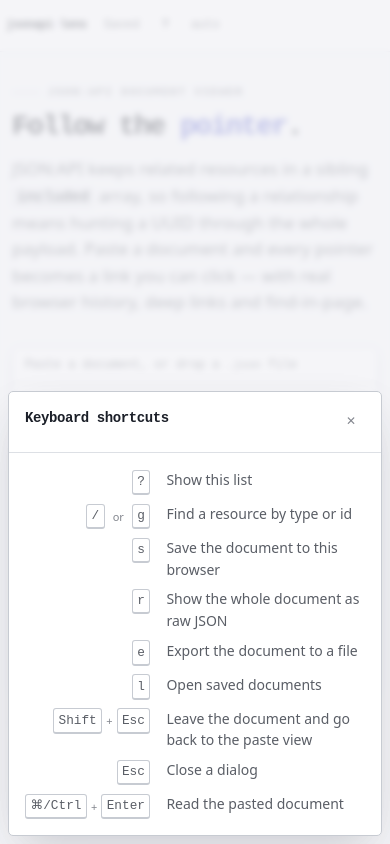
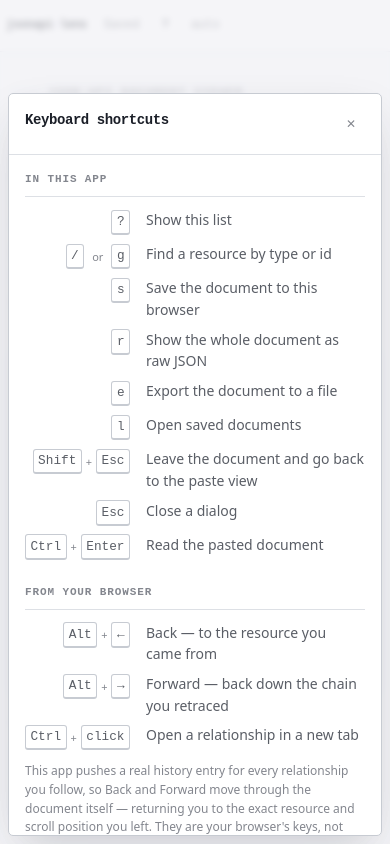
Before and after one commit to maksymskuibida/jsonapi-lens, a website built with Vite: page index.html in a window 390 px wide. Both pictures are taken after a click on the button "Keyboard shortcuts". Shown: the top 844 px of the page. Built offline with nearby package versions, Linux system fonts and the light colour scheme; a web font is replaced by a local one.

Commit message:
Teach the browser's Back and Forward keys, per OS
Every relationship in this app pushes a real history entry, so Back is how you
climb out of a chain you followed in — and it is the one key nobody knows,
because it is spelled ⌘ + [ on a Mac and Alt + ← everywhere else.

The shortcuts dialog now has two sections. The first is unchanged: only bindings
this app implements. The second is labelled as the browser's own and lists Back,
Forward and open-in-a-new-tab in the spelling of the platform it detects, with
the other platform's spelling underneath — that question is usually asked over
someone else's shoulder. The trackpad swipe and mouse side buttons get a line
too, since they are the easier sell.

Detection lives in platform.ts: userAgentData.platform, then navigator.platform,
then the UA string. It matches mac/iphone/ipad/ipod and deliberately not
AppleWebKit, which every Chrome UA carries on every platform. The same value
prints ⌘ or Ctrl for the "read the pasted document" hint, which had the Mac
spelling hardcoded in the markup.

Co-Authored-By: Claude Opus 5 <noreply@anthropic.com>

```diff
--- a/index.html
+++ b/index.html
@@ -101,7 +101,7 @@
                   accept="application/json,.json,.txt"
                   class="visually-hidden"
                 />
-                <span class="drop__hint"><kbd>⌘</kbd> <kbd>↵</kbd> to read</span>
+                <span class="drop__hint"><kbd id="hint-mod">⌘</kbd> <kbd>↵</kbd> to read</span>
               </div>
             </div>
 
--- a/src/main.ts
+++ b/src/main.ts
@@ -9,6 +9,7 @@ import { formatBytes, formatDuration } from "./format.js";
 import { domId, parseDomId, resourceKey } from "./ident.js";
 import { openJumpModal } from "./jump.js";
 import { openLibraryModal, openRawModal, openSaveModal, openShortcutsModal } from "./panels.js";
+import { IS_APPLE, MOD_KEY } from "./platform.js";
 import { DocumentError, readDocument } from "./parse.js";
 import { resolve as resolvePointer } from "./pointer.js";
 import {
@@ -823,6 +824,10 @@ function loadFromInput(): void {
 
 /* ----------------------------------------------------------- paste view --- */
 
+// The markup ships the Mac spelling because it is the shorter of the two and
+// has to be *something*; on everything else it becomes Ctrl.
+if (!IS_APPLE) need("hint-mod").textContent = MOD_KEY;
+
 function updateDropMeta(): void {
   const length = inputEl.value.length;
   dropMetaEl.textContent = length ? `${length.toLocaleString()} characters` : "";
--- a/src/panels.ts
+++ b/src/panels.ts
@@ -1,6 +1,8 @@
 import { copyBlob, downloadText } from "./clipboard.js";
 import { el } from "./dom.js";
 import { formatBytes } from "./format.js";
+import { browserNavKeys, IS_APPLE, MOD_KEY, otherPlatformNote, pointerNavNote } from "./platform.js";
+import type { KeyHint } from "./platform.js";
 import { deleteFromLibrary, listLibrary, renameInLibrary } from "./store.js";
 import type { LibraryEntry } from "./store.js";
 import { openModal, toast } from "./ui.js";
@@ -223,22 +225,32 @@ export function openSaveModal(defaultLabel: string, onSave: (label: string) => v
  * once. They all work, but they work because the markup is ordinary HTML — not
  * because anything here implements them. Listing them made the app look like it
  * had done something, and made the real bindings harder to find.
+ *
+ * Back and Forward are the exception, and they are listed in their own section
+ * below. They are also the browser's rather than this app's, but they are how
+ * you walk back up a relationship chain — the single most useful key in the
+ * app — and their spelling depends on the OS, so leaving them out taught nobody
+ * anything.
  */
-const SHORTCUTS: [string[], string][] = [
-  [["?"], "Show this list"],
-  [["/", "g"], "Find a resource by type or id"],
-  [["s"], "Save the document to this browser"],
-  [["r"], "Show the whole document as raw JSON"],
-  [["e"], "Export the document to a file"],
-  [["l"], "Open saved documents"],
-  [["Shift + Esc"], "Leave the document and go back to the paste view"],
-  [["Esc"], "Close a dialog"],
-  [["⌘/Ctrl + Enter"], "Read the pasted document"],
+const SHORTCUTS: KeyHint[] = [
+  { combos: ["?"], description: "Show this list" },
+  { combos: ["/", "g"], description: "Find a resource by type or id" },
+  { combos: ["s"], description: "Save the document to this browser" },
+  { combos: ["r"], description: "Show the whole document as raw JSON" },
+  { combos: ["e"], description: "Export the document to a file" },
+  { combos: ["l"], description: "Open saved documents" },
+  {
+    combos: ["Shift + Esc"],
+    description: "Leave the document and go back to the paste view",
+  },
+  { combos: ["Esc"], description: "Close a dialog" },
+  { combos: [`${MOD_KEY} + Enter`], description: "Read the pasted document" },
 ];
 
-export function openShortcutsModal(): void {
+/** One `dl` of key/description rows. */
+function keyList(hints: KeyHint[]): HTMLElement {
   const list = el("dl", { class: "keys" });
-  for (const [combos, description] of SHORTCUTS) {
+  for (const { combos, description } of hints) {
     const dt = el("dt", { class: "keys__key" });
     combos.forEach((combo, comboIndex) => {
       if (comboIndex > 0) dt.append(el("span", { class: "keys__or", text: "or" }));
@@ -249,9 +261,33 @@ export function openShortcutsModal(): void {
     });
     list.append(dt, el("dd", { class: "keys__desc", text: description }));
   }
+  return list;
+}
 
+function group(title: string, body: Node, ...notes: string[]): HTMLElement {
+  return el(
+    "section",
+    { class: "keys-group" },
+    el("h3", { class: "keys-group__title", text: title }),
+    body,
+    ...notes.map((note) => el("p", { class: "keys-group__note", text: note })),
+  );
+}
+
+export function openShortcutsModal(): void {
   openModal({
     title: "Keyboard shortcuts",
-    body: list,
+    body: el(
+      "div",
+      { class: "keys-groups" },
+      group("In this app", keyList(SHORTCUTS)),
+      group(
+        IS_APPLE ? "From your browser — Mac keys" : "From your browser",
+        keyList(browserNavKeys()),
+        "This app pushes a real history entry for every relationship you follow, so Back and Forward move through the document itself — returning you to the exact resource and scroll position you left. They are your browser's keys, not this app's.",
+        pointerNavNote(),
+        otherPlatformNote(),
+      ),
+    ),
   });
 }
--- /dev/null
+++ b/src/platform.ts
@@ -0,0 +1,78 @@
+/**
+ * Which key names to print.
+ *
+ * The app's own bindings are bare letters, so this matters in exactly two
+ * places: the ⌘/Ctrl + Enter that reads a pasted document, and the browser's
+ * own Back and Forward. The second one is the important one. This app navigates
+ * a document by pushing real history entries, so Back *is* the way up a
+ * relationship chain — and it is spelled differently on every platform, which
+ * is why so few people know it.
+ *
+ * `navigator.userAgentData.platform` is the current answer and what Chromium
+ * reports; Safari and Firefox still only offer the older surfaces, so all three
+ * are consulted in that order. Being wrong prints a wrong key name in a hint,
+ * so this is worth no more code than it takes.
+ */
+
+interface NavigatorWithUAData extends Navigator {
+  userAgentData?: { platform?: string };
+}
+
+function platformString(): string {
+  if (typeof navigator === "undefined") return "";
+  const nav = navigator as NavigatorWithUAData;
+  return nav.userAgentData?.platform || nav.platform || nav.userAgent || "";
+}
+
+/** Does this machine use ⌘ rather than Ctrl and Alt? Pass a string to test. */
+export function isApplePlatform(source: string = platformString()): boolean {
+  // iPadOS Safari reports "MacIntel"; that is fine, the key names match.
+  return /mac|iphone|ipad|ipod/i.test(source);
+}
+
+export const IS_APPLE: boolean = isApplePlatform();
+
+/** The primary modifier's printed name: "⌘" or "Ctrl". */
+export const MOD_KEY: string = IS_APPLE ? "⌘" : "Ctrl";
+
+export interface KeyHint {
+  /** Each entry is one equivalent combination, `" + "`-separated. */
+  combos: string[];
+  description: string;
+}
+
+/**
+ * The browser's history keys, per platform.
+ *
+ * Deliberately short. Back and Forward are the whole point; opening a
+ * relationship in a new tab is here because every pointer in this app is an
+ * ordinary link, so it is the one other thing worth knowing.
+ */
+export function browserNavKeys(apple: boolean = IS_APPLE): KeyHint[] {
+  if (apple) {
+    return [
+      { combos: ["⌘ + [", "⌘ + ←"], description: "Back — to the resource you came from" },
+      { combos: ["⌘ + ]", "⌘ + →"], description: "Forward — back down the chain you retraced" },
+      { combos: ["⌘ + click"], description: "Open a relationship in a new tab" },
+    ];
+  }
+  return [
+    { combos: ["Alt + ←"], description: "Back — to the resource you came from" },
+    { combos: ["Alt + →"], description: "Forward — back down the chain you retraced" },
+    { combos: ["Ctrl + click"], description: "Open a relationship in a new tab" },
+  ];
+}
+
+/** How the *other* platform spells them, so the list still helps on a loaner. */
+export function otherPlatformNote(apple: boolean = IS_APPLE): string {
+  return apple
+    ? "On Windows and Linux the same two are Alt + ← and Alt + →."
+    : "On a Mac the same two are ⌘ + [ and ⌘ + ] (or ⌘ + ← and ⌘ + →).";
+}
+
+/** Pointing-device equivalents, which are often the easier sell. */
+export function pointerNavNote(apple: boolean = IS_APPLE): string {
+  return apple
+    ? "A two-finger swipe left or right on the trackpad does the same thing, as do your mouse's side buttons."
+    : "Your mouse's side buttons do the same thing, as does swiping left or right on a trackpad.";
+}
--- a/src/styles.css
+++ b/src/styles.css
@@ -2773,6 +2773,36 @@ body.has-modal {
 
 /* ----------------------------------------------------------- shortcuts --- */
 
+.keys-groups {
+  display: flex;
+  flex-direction: column;
+  gap: var(--sp-7);
+}
+
+.keys-group__title {
+  margin-bottom: var(--sp-5);
+  padding-bottom: var(--sp-4);
+  border-bottom: 1px solid var(--line);
+  font-family: var(--font-display);
+  font-size: var(--fs-3xs);
+  font-weight: 700;
+  letter-spacing: 0.08em;
+  text-transform: uppercase;
+  color: var(--text-3);
+}
+
+.keys-group__note {
+  margin-top: var(--sp-5);
+  max-width: var(--measure);
+  font-size: var(--fs-2xs);
+  line-height: 1.55;
+  color: var(--text-3);
+}
+
+.keys-group__note + .keys-group__note {
+  margin-top: var(--sp-3);
+}
+
 .keys {
   display: grid;
   grid-template-columns: auto 1fr;
```
Also changed, not shown: test/platform.test.ts (added, +48 -0 lines), README.md.
